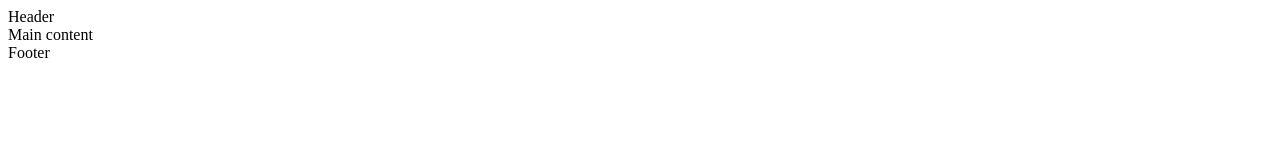
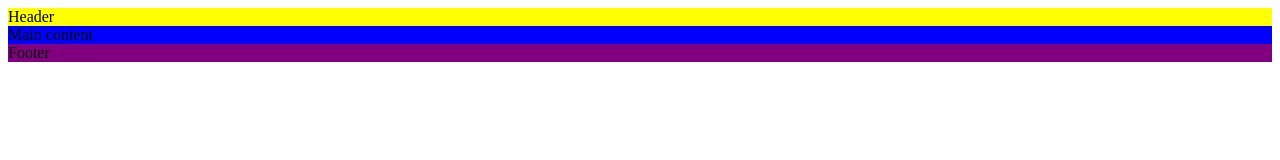
Before and after one commit to catapam/love-running, a plain HTML site: page index.html in a window 1280 px wide. Drawn offline with Linux system fonts and the light colour scheme.

Commit message:
link style sheet to html

```diff
--- a/index.html
+++ b/index.html
@@ -13,6 +13,8 @@
     <link rel="apple-touch-icon" sizes="180x180" href="assets/favicon/apple-touch-icon.png">
     <link rel="icon" type="image/png" sizes="32x32" href="assets/favicon/favicon-32x32.png">
     <link rel="icon" type="image/png" sizes="16x16" href="assets/favicon/favicon-16x16.png">
+    <!-- Style -->
+    <link rel="stylesheet" href="assets/css/style.css">
 </head>
 <body>
     <!-- Header -->
```
